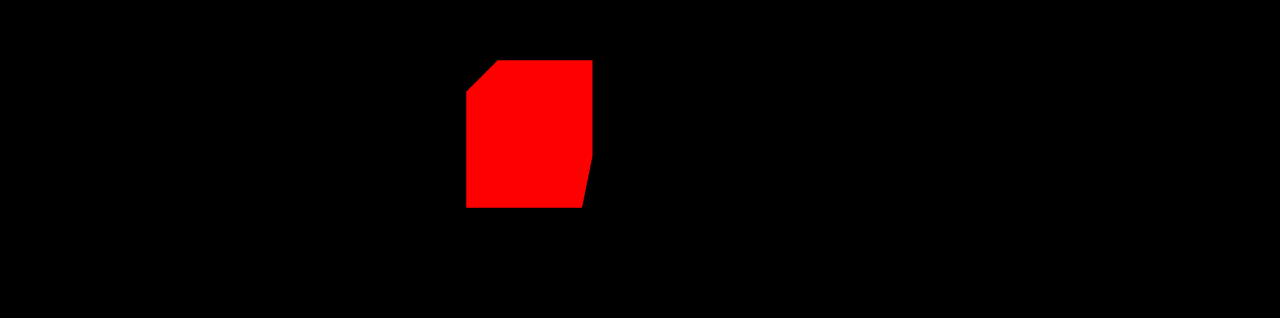
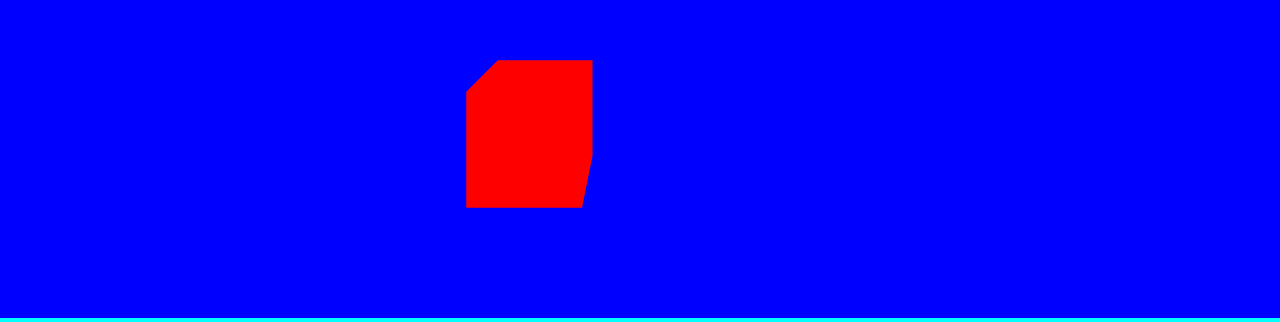
Before and after one commit to ch0rckbean/Three-JS, a website built with webpack: page 02/basic/src/index.html in a window 1280 px wide. Shown: the part 482-804 px from the top of the page. Built offline with nearby package versions, Linux system fonts and the light colour scheme.

Commit message:
study: 배경 색 설정

```diff
--- /dev/null
+++ b/02/basic/src/ex03.js
@@ -0,0 +1,59 @@
+import * as THREE from 'three';
+
+// ------ 주제: 브라우저 창 사이즈 변경에 대응하기
+
+export default function example() {
+  // Renderer
+  const canvas = document.querySelector('#three-canvas');
+  const renderer = new THREE.WebGLRenderer({
+    canvas,
+    antialias: true,
+    alpha: true,
+  });
+  renderer.setSize(window.innerWidth, window.innerHeight);
+  renderer.setPixelRatio(window.devicePixelRatio > 1 ? 2 : 1); // 고밀도 해상도
+
+  // renderer 색 넣기
+  //   renderer.setClearAlpha(0.5); // 불투명도 지수
+  //   renderer.setClearColor(0x00ff00);
+  renderer.setClearColor('#00ff00');
+  renderer.setClearAlpha(0.5);
+
+  // Scene
+  const scene = new THREE.Scene();
+  scene.background = new THREE.Color('blue'); // scene이 우선이라 renderer 설정 적용 안 됨
+
+  // Camera
+  const camera = new THREE.PerspectiveCamera(
+    75, // 시야각(field of view)
+    window.innerWidth / window.innerHeight, // 종횡비(aspect)
+    0.1, // near
+    1000 // far
+  );
+
+  camera.position.x = 1;
+  camera.position.y = 2;
+  camera.position.z = 5;
+  scene.add(camera);
+
+  // Mesh = Geometry + Material
+  const geometry = new THREE.BoxGeometry(1, 1, 1);
+  const material = new THREE.MeshBasicMaterial({
+    color: 'red',
+  });
+  const mesh = new THREE.Mesh(geometry, material);
+  scene.add(mesh);
+
+  // 그리기
+  renderer.render(scene, camera);
+
+  function setSize() {
+    // 카메라
+    camera.aspect = window.innerWidth / window.innerHeight;
+    camera.updateProjectionMatrix();
+    renderer.setSize(window.innerWidth, window.innerHeight);
+    renderer.render(scene, camera);
+  }
+  // 이벤트
+  window.addEventListener('resize', setSize);
+}
--- a/02/basic/src/main.css
+++ b/02/basic/src/main.css
@@ -1,8 +1,4 @@
 body {
   margin: 0;
+  background-color: aqua;
 }
-#three-canvas {
-  position: absolute;
-  left: 0;
-  top: 0;
-}
--- a/02/basic/src/main.js
+++ b/02/basic/src/main.js
@@ -1,4 +1,5 @@
 // import example from './ex01';
-import example from './ex02';
+// import example from './ex02';
+import example from './ex03';
 
 example();
```
